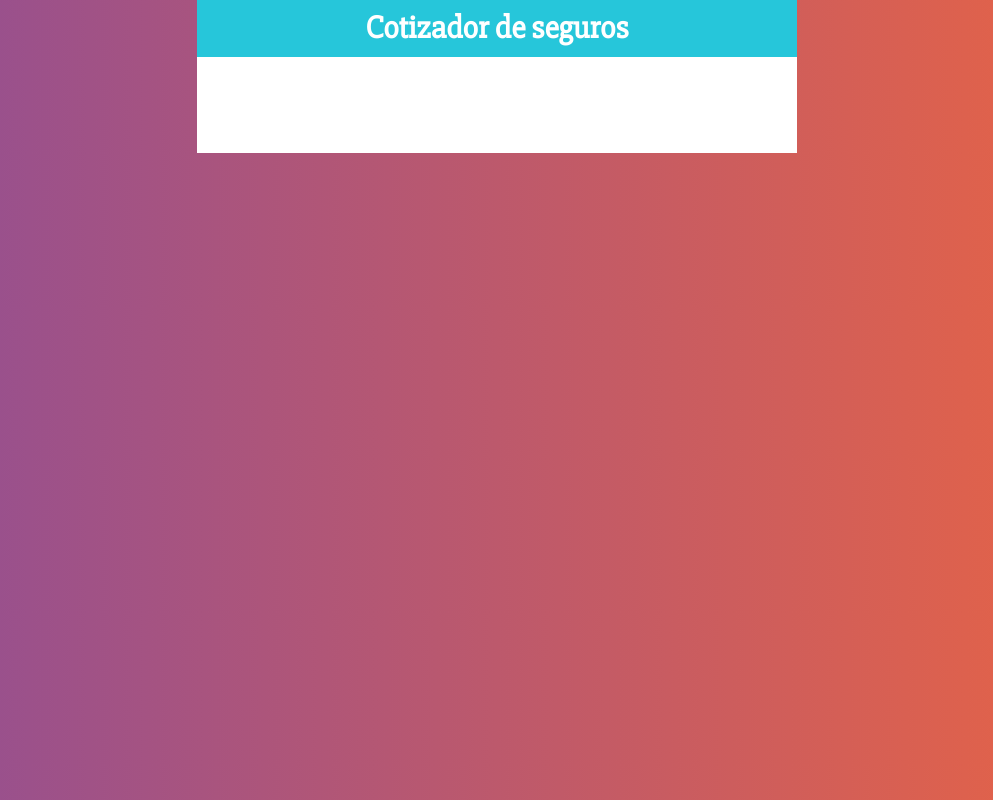
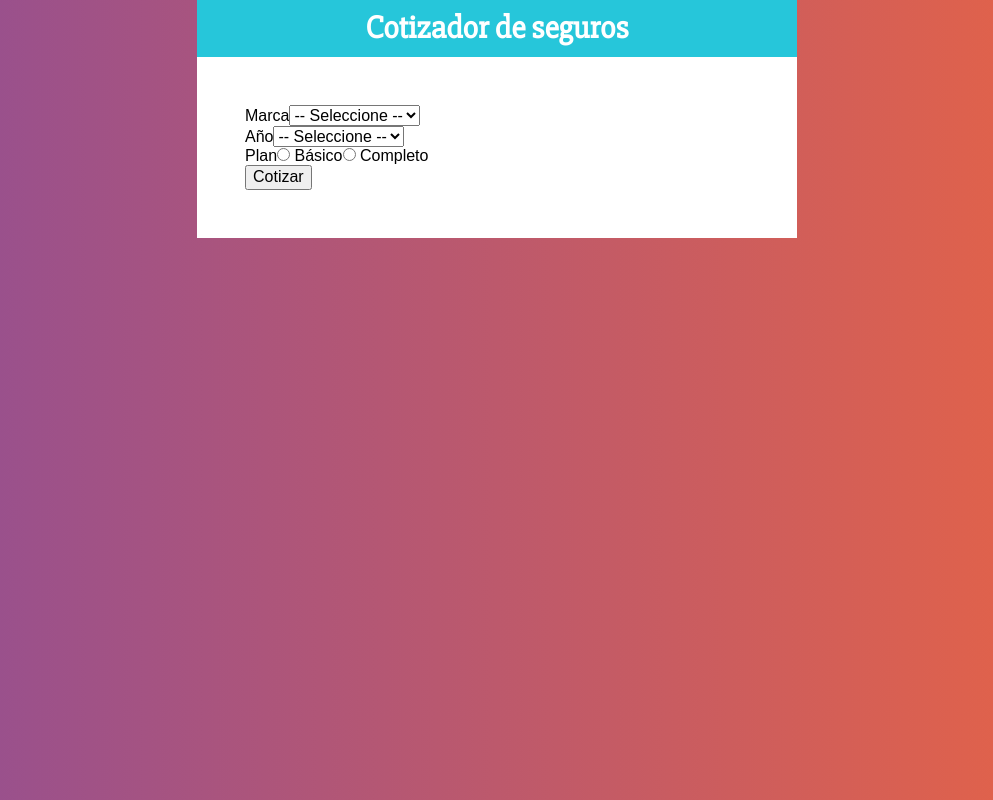
Before and after one commit to efectoTam/insurance-quote, a React (Create React App) app: page / in a window 1280 px wide. Shown: the whole page, without its empty margins (143-1136 px from the left). Built offline with nearby package versions, Linux system fonts and the light colour scheme.

Commit message:
adding the form

```diff
--- a/src/App.js
+++ b/src/App.js
@@ -1,5 +1,6 @@
 import React from 'react';
 import Header from './components/Header';
+import Form from './components/Form';
 import styled from '@emotion/styled';
 
 const Container = styled.div `
@@ -19,7 +20,7 @@
         title="Cotizador de seguros"
       />
       <FormContainer>
-
+        <Form />
       </FormContainer>
     </Container>
   );
--- /dev/null
+++ b/src/components/Form.js
@@ -0,0 +1,49 @@
+import React from 'react';
+
+const Form = () => {
+  return (
+    <form>
+      <div>
+        <label>Marca</label>
+        <select>
+          <option value="">-- Seleccione --</option>
+          <option value="americano">Americano</option>
+          <option value="europeo">Europeo</option>
+          <option value="asiatico">Asiático</option>
+        </select>
+      </div>
+      <div>
+        <label>Año</label>
+        <select>
+          <option value="">-- Seleccione --</option>
+          <option value="2021">2021</option>
+          <option value="2020">2020</option>
+          <option value="2019">2019</option>
+          <option value="2018">2018</option>
+          <option value="2017">2017</option>
+          <option value="2016">2016</option>
+          <option value="2015">2015</option>
+          <option value="2014">2014</option>
+          <option value="2013">2013</option>
+          <option value="2012">2012</option>
+        </select>
+      </div>
+      <div>
+        <label>Plan</label>
+        <input
+          type="radio"
+          name="plan"
+          value="basico"
+        /> Básico
+        <input
+          type="radio"
+          name="plan"
+          value="completo"
+        /> Completo
+      </div>
+      <button type="button">Cotizar</button>
+    </form>
+  );
+}
+
+export default Form;
```
